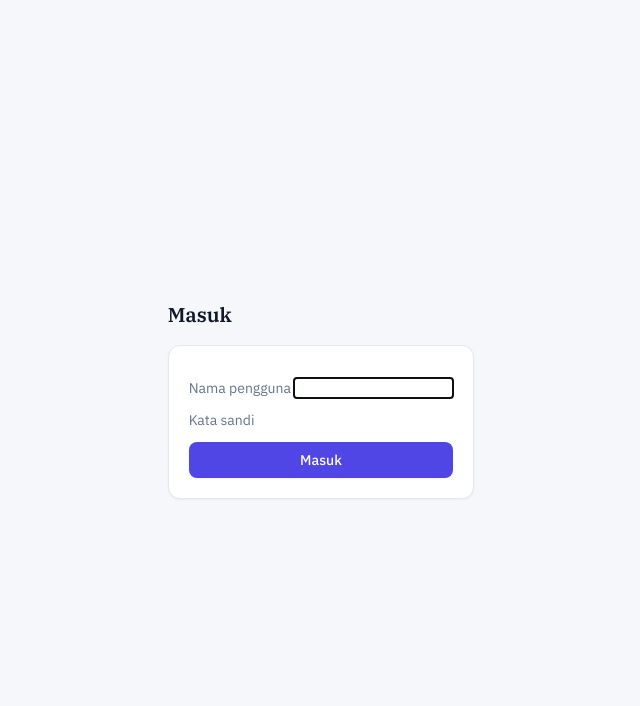
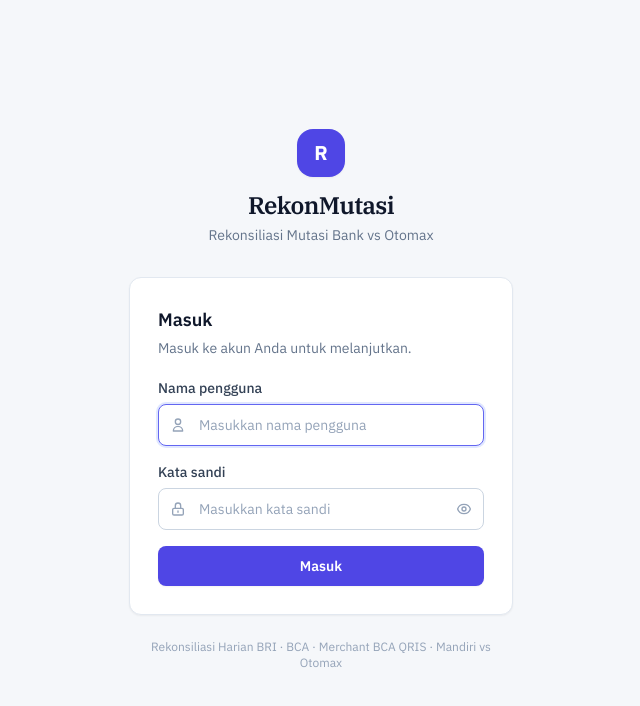
Before and after one commit to rismawanwaris-arch/LServer, a Django app: page /login/ in a window 1280 px wide. Shown: the top 706 px of the page, without its empty margins (319-959 px from the left). Run offline with Django 5.2, Linux system fonts and the light colour scheme; parts of the project's set-up code (start-up, migrations or seed data) failed here and were passed over; some libraries are stand-ins or nearby versions.

Commit message:
feat: redesign login page to match the rest of the app's visual style
login.html only used bare unstyled Django form widgets (plain white
input boxes, no branding) while every other page uses the dark
IBM-Plex/indigo design system. Redesigned with the same brand header
used in the sidebar (R logo badge + RekonMutasi), styled inputs with
icons, a password show/hide toggle (Alpine, already loaded site-wide),
and a styled error banner instead of the raw form error list. Also
added the missing hidden `next` field so a login triggered by
@login_required correctly returns to the originally requested page.

Verified end-to-end in a live browser: correct-credentials login,
wrong-password error display, and the password visibility toggle all
work as expected.

```diff
--- a/apps/dashboard/templates/dashboard/login.html
+++ b/apps/dashboard/templates/dashboard/login.html
@@ -1,20 +1,66 @@
 {% extends "base.html" %}
-{% block title %}Masuk — Rekonsiliasi{% endblock %}
+{% block title %}Masuk — RekonMutasi{% endblock %}
 {% block content %}
-<div class="mx-auto max-w-sm">
-  <h1 class="mb-4 font-serif text-xl">Masuk</h1>
-  <form method="post" class="card space-y-3">
-    {% csrf_token %}
-    {{ form.non_field_errors }}
-    <label class="block text-sm">
-      <span class="text-slate-500">Nama pengguna</span>
-      {{ form.username }}
-    </label>
-    <label class="block text-sm">
-      <span class="text-slate-500">Kata sandi</span>
-      {{ form.password }}
-    </label>
-    <button class="btn-primary w-full justify-center">Masuk</button>
-  </form>
+<div class="w-full max-w-sm" x-data="{ showPassword: false }">
+  <div class="mb-8 flex flex-col items-center text-center">
+    <div class="mb-3 flex h-12 w-12 items-center justify-center rounded-2xl bg-indigo-600 text-xl font-bold text-white shadow-sm">
+      R
+    </div>
+    <h1 class="font-serif text-2xl font-bold tracking-tight text-slate-900 dark:text-white">RekonMutasi</h1>
+    <p class="mt-1 text-sm text-slate-500 dark:text-slate-400">Rekonsiliasi Mutasi Bank vs Otomax</p>
+  </div>
+
+  <div class="card p-6 sm:p-7">
+    <h2 class="mb-1 text-lg font-semibold text-slate-900 dark:text-white">Masuk</h2>
+    <p class="mb-5 text-sm text-slate-500 dark:text-slate-400">Masuk ke akun Anda untuk melanjutkan.</p>
+
+    {% if form.non_field_errors %}
+    <div class="mb-4 rounded-xl border border-rose-200 bg-rose-50 px-4 py-3 text-sm font-medium text-rose-800 dark:border-rose-800 dark:bg-rose-950/50 dark:text-rose-200">
+      {{ form.non_field_errors.0 }}
+    </div>
+    {% endif %}
+
+    <form method="post" class="space-y-4">
+      {% csrf_token %}
+      {% if next %}<input type="hidden" name="next" value="{{ next }}">{% endif %}
+
+      <div>
+        <label for="id_username" class="mb-1.5 block text-sm font-medium text-slate-700 dark:text-slate-300">Nama pengguna</label>
+        <div class="relative">
+          <span class="pointer-events-none absolute inset-y-0 left-0 flex items-center pl-3 text-slate-400">
+            <svg class="h-4 w-4" fill="none" viewBox="0 0 24 24" stroke="currentColor"><path stroke-linecap="round" stroke-linejoin="round" stroke-width="2" d="M16 7a4 4 0 11-8 0 4 4 0 018 0zM12 14a7 7 0 00-7 7h14a7 7 0 00-7-7z"/></svg>
+          </span>
+          <input type="text" name="username" id="id_username" autocomplete="username" autofocus required
+                 class="w-full rounded-lg border border-slate-300 bg-white py-2.5 pl-10 pr-3 text-sm text-slate-900 placeholder-slate-400 shadow-xs transition focus:border-indigo-500 focus:outline-none focus:ring-2 focus:ring-indigo-100 dark:border-slate-600 dark:bg-slate-900 dark:text-white dark:placeholder-slate-500 dark:focus:ring-indigo-950/60"
+                 placeholder="Masukkan nama pengguna">
+        </div>
+      </div>
+
+      <div>
+        <label for="id_password" class="mb-1.5 block text-sm font-medium text-slate-700 dark:text-slate-300">Kata sandi</label>
+        <div class="relative">
+          <span class="pointer-events-none absolute inset-y-0 left-0 flex items-center pl-3 text-slate-400">
+            <svg class="h-4 w-4" fill="none" viewBox="0 0 24 24" stroke="currentColor"><path stroke-linecap="round" stroke-linejoin="round" stroke-width="2" d="M12 15v2m-6 4h12a2 2 0 002-2v-6a2 2 0 00-2-2H6a2 2 0 00-2 2v6a2 2 0 002 2zm10-10V7a4 4 0 00-8 0v4h8z"/></svg>
+          </span>
+          <input :type="showPassword ? 'text' : 'password'" name="password" id="id_password" autocomplete="current-password" required
+                 class="w-full rounded-lg border border-slate-300 bg-white py-2.5 pl-10 pr-10 text-sm text-slate-900 placeholder-slate-400 shadow-xs transition focus:border-indigo-500 focus:outline-none focus:ring-2 focus:ring-indigo-100 dark:border-slate-600 dark:bg-slate-900 dark:text-white dark:placeholder-slate-500 dark:focus:ring-indigo-950/60"
+                 placeholder="Masukkan kata sandi">
+          <button type="button" @click="showPassword = !showPassword" tabindex="-1"
+                  class="absolute inset-y-0 right-0 flex items-center pr-3 text-slate-400 hover:text-slate-600 dark:hover:text-slate-300">
+            <svg x-show="!showPassword" class="h-4 w-4" fill="none" viewBox="0 0 24 24" stroke="currentColor"><path stroke-linecap="round" stroke-linejoin="round" stroke-width="2" d="M15 12a3 3 0 11-6 0 3 3 0 016 0z"/><path stroke-linecap="round" stroke-linejoin="round" stroke-width="2" d="M2.458 12C3.732 7.943 7.523 5 12 5c4.478 0 8.268 2.943 9.542 7-1.274 4.057-5.064 7-9.542 7-4.477 0-8.268-2.943-9.542-7z"/></svg>
+            <svg x-show="showPassword" style="display:none" class="h-4 w-4" fill="none" viewBox="0 0 24 24" stroke="currentColor"><path stroke-linecap="round" stroke-linejoin="round" stroke-width="2" d="M13.875 18.825A10.05 10.05 0 0112 19c-4.478 0-8.268-2.943-9.542-7a9.97 9.97 0 011.563-3.029m5.858.908a3 3 0 114.243 4.243M9.878 9.878l4.242 4.242M9.878 9.878L3 3m6.878 6.878L21 21"/></svg>
+          </button>
+        </div>
+      </div>
+
+      <button type="submit" class="btn-primary w-full justify-center py-2.5 text-sm font-semibold">
+        Masuk
+      </button>
+    </form>
+  </div>
+
+  <p class="mt-6 text-center text-xs text-slate-400 dark:text-slate-500">
+    Rekonsiliasi Harian BRI · BCA · Merchant BCA QRIS · Mandiri vs Otomax
+  </p>
 </div>
 {% endblock %}
```
